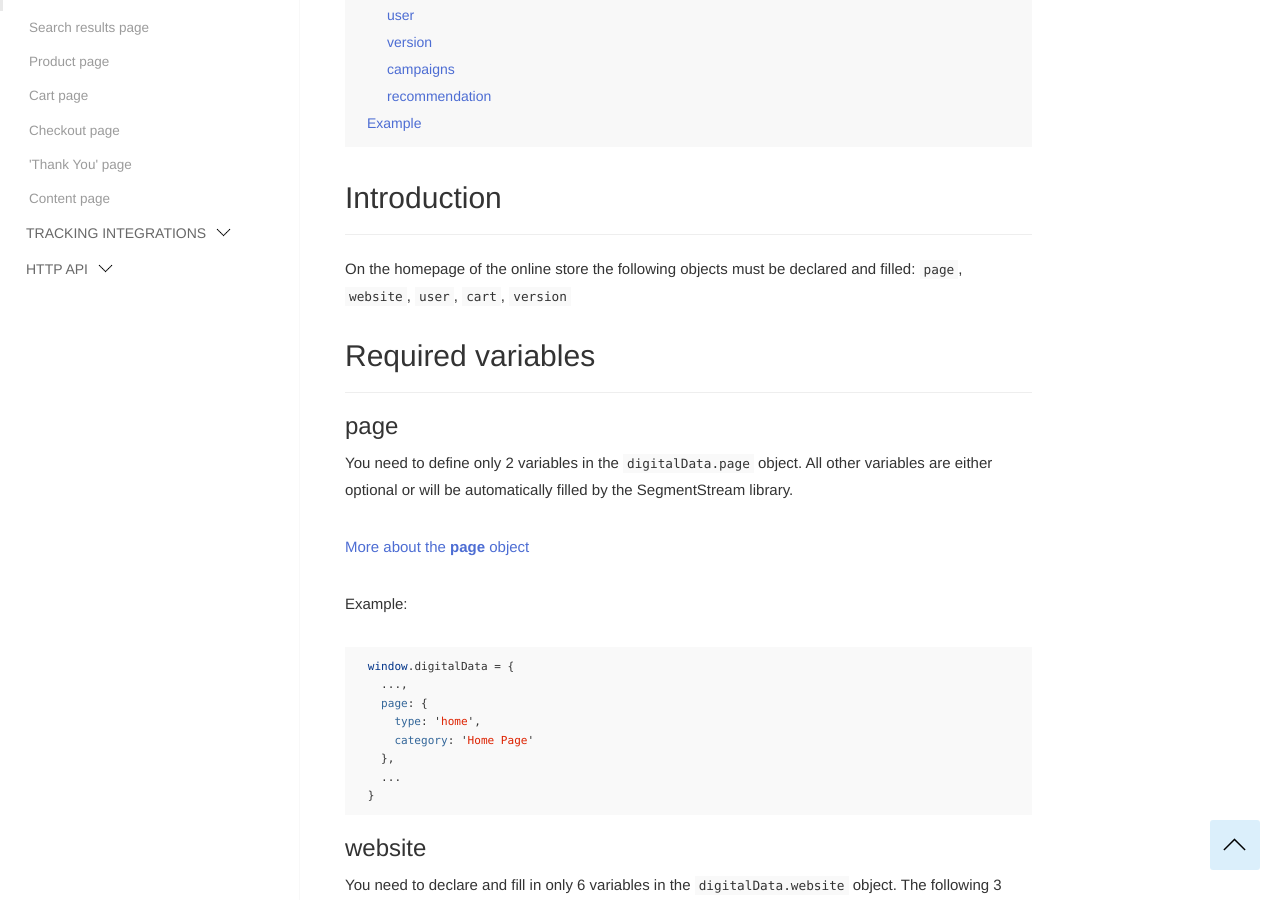
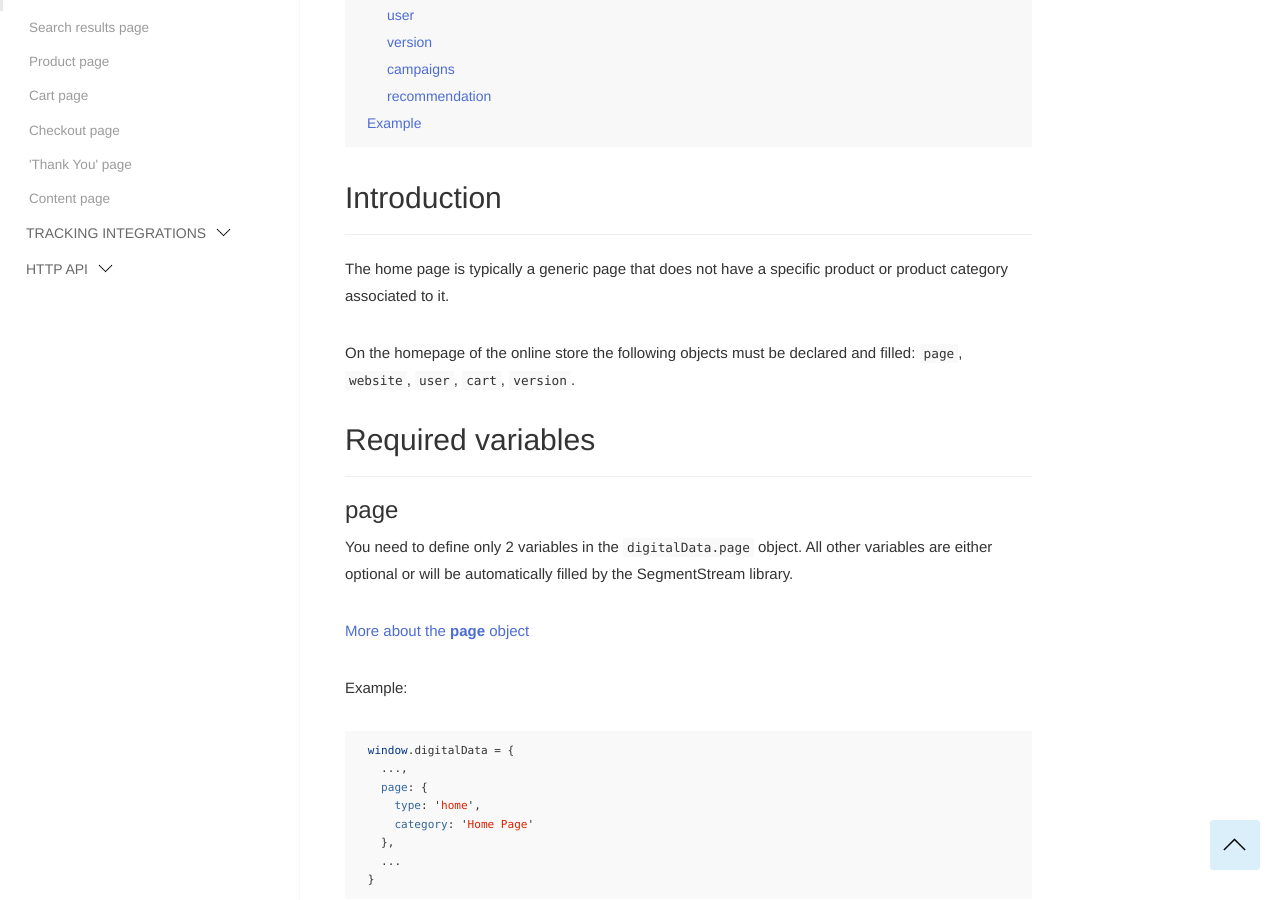
Before and after one commit to segmentstream-com/segmentstream-com.github.io, a Jekyll site: the page built from _docs/ecommerce/main-page.md, in a window 1280 px wide and 900 px high, scrolled down 405 px. Built offline with Jekyll 4.4.1, drawn with Linux system fonts in a browser that asks for light colours; nearby versions of some CDN libraries.

Commit message:
content fixes

```diff
--- a/_docs/ecommerce/main-page.md
+++ b/_docs/ecommerce/main-page.md
@@ -23,7 +23,9 @@ order: 1
 
 ## <a name="introduction"></a>Introduction
 ------
-On the homepage of the online store the following objects must be declared and filled: `page`, `website`, `user`, `cart`, `version`
+The home page is typically a generic page that does not have a specific product or product category associated to it.
+
+On the homepage of the online store the following objects must be declared and filled: `page`, `website`, `user`, `cart`, `version`.
 
 ## <a name="required-variables"></a>Required variables
 ------
```
Also changed, not shown: _docs/ecommerce/product.md (+3 -1 lines), _docs/ecommerce/search.md (+2 -0 lines), _docs/ecommerce/transaction.md (+3 -1 lines).
